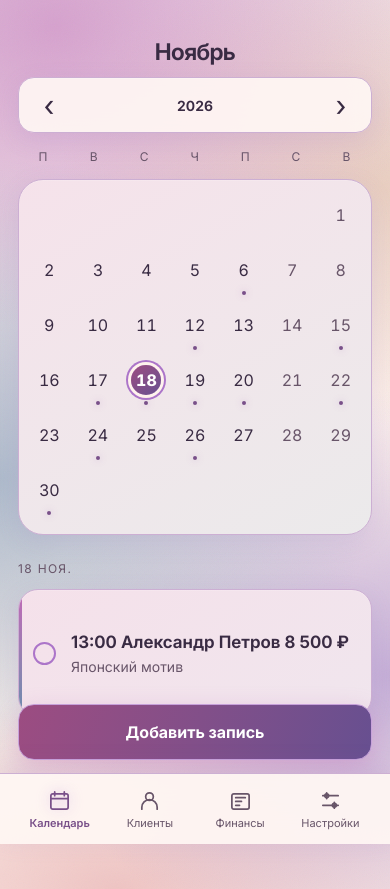
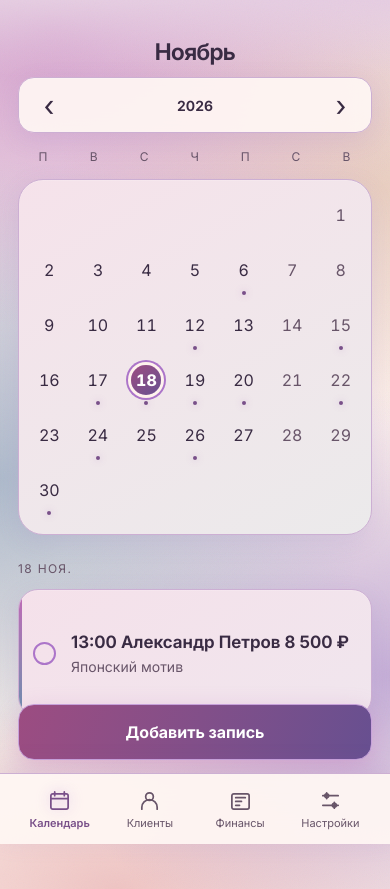
Before and after one commit to Samuray021/Tattoo-CRM, a plain HTML site: page index.html in a window 390 px wide. Drawn offline with Linux system fonts and the light colour scheme.

Commit message:
Blend the iOS status bar into the mobile app background

```diff
--- a/index.html
+++ b/index.html
@@ -3,7 +3,6 @@
 <head>
 <meta charset="utf-8"><meta name="viewport" content="width=device-width,initial-scale=1,maximum-scale=1,user-scalable=no,viewport-fit=cover">
 <meta name="apple-mobile-web-app-capable" content="yes">
-<meta name="apple-mobile-web-app-status-bar-style" content="black-translucent">
 <link rel="manifest" href="./manifest.webmanifest">
 <link rel="apple-touch-icon" href="./assets/icon-192.png">
 <meta name="theme-color" content="#ffffff"><title>Tattoo CRM — Календарь и клиенты</title>
@@ -111,6 +110,14 @@ input[type="date"],input[type="time"]{min-height:46px}
 html,body{overscroll-behavior-y:none}
 .app,.sheet{padding-left:max(var(--page-gutter),env(safe-area-inset-left, 0px));padding-right:max(var(--page-gutter),env(safe-area-inset-right, 0px))}
 html{background-color:var(--status-bar-color,var(--canvas))}
+.app-top-background{display:none}
+@media(max-width:720px),(display-mode:standalone){
+ .app-top-background{
+  display:block;position:absolute;inset:0 0 auto;height:calc(env(safe-area-inset-top, 0px) + 76px);
+  z-index:-1;pointer-events:none;
+  background:linear-gradient(var(--status-bar-color,var(--canvas)) env(safe-area-inset-top, 0px),transparent);
+ }
+}
 select{font-family:inherit}
 .day .number,.finance-card strong,.expense-form input[inputmode="decimal"]{font-variant-numeric:tabular-nums}
 @media(display-mode:standalone){.app,.tabbar{max-width:none}}
@@ -156,6 +163,7 @@ body.pull-return .app,body.pull-return .tabbar,body.pull-return .add{transition:
 </head>
 <body>
 <main class="app">
+<div class="app-top-background" aria-hidden="true"></div>
 <header class="top"><h1 id="title">Ноябрь</h1></header>
 <section id="calendarPage">
 <nav class="months"><button id="prev" aria-label="Предыдущий месяц">‹</button><span id="year"></span><button id="next" aria-label="Следующий месяц">›</button></nav>
```
